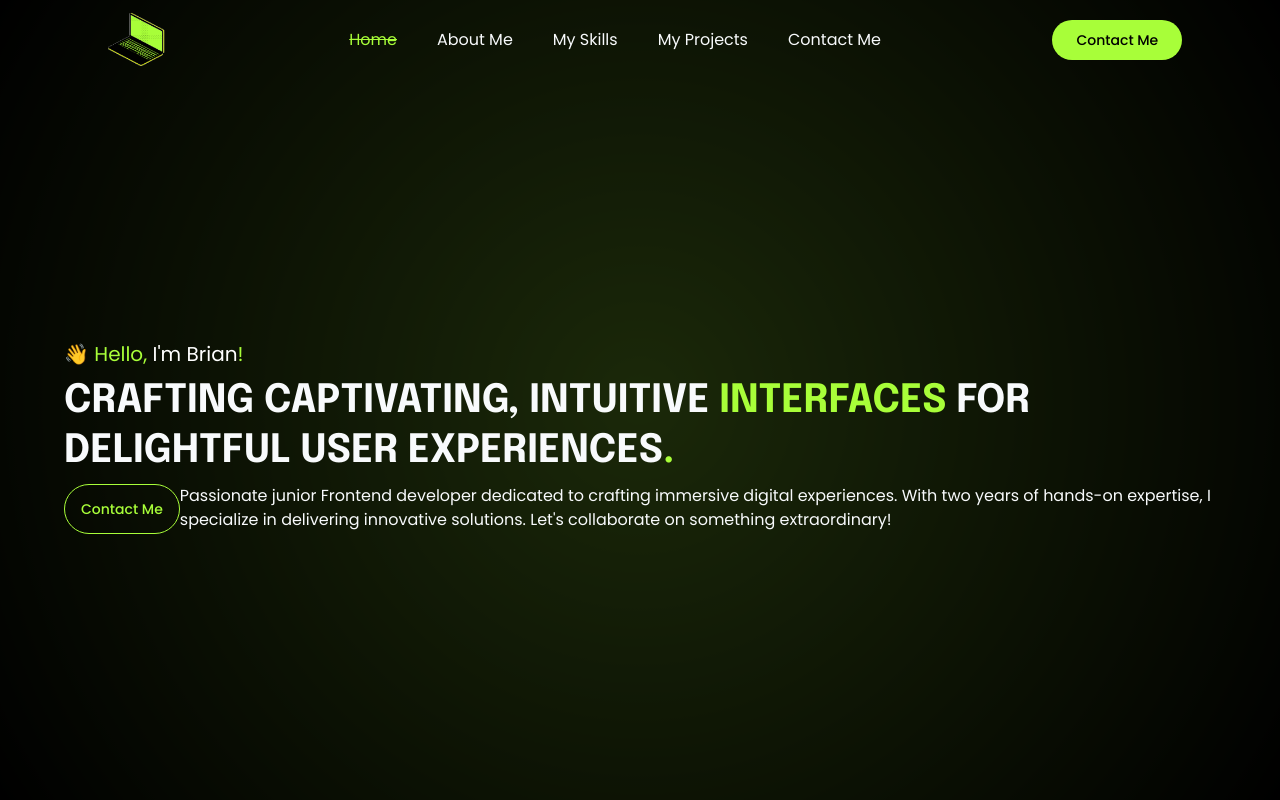
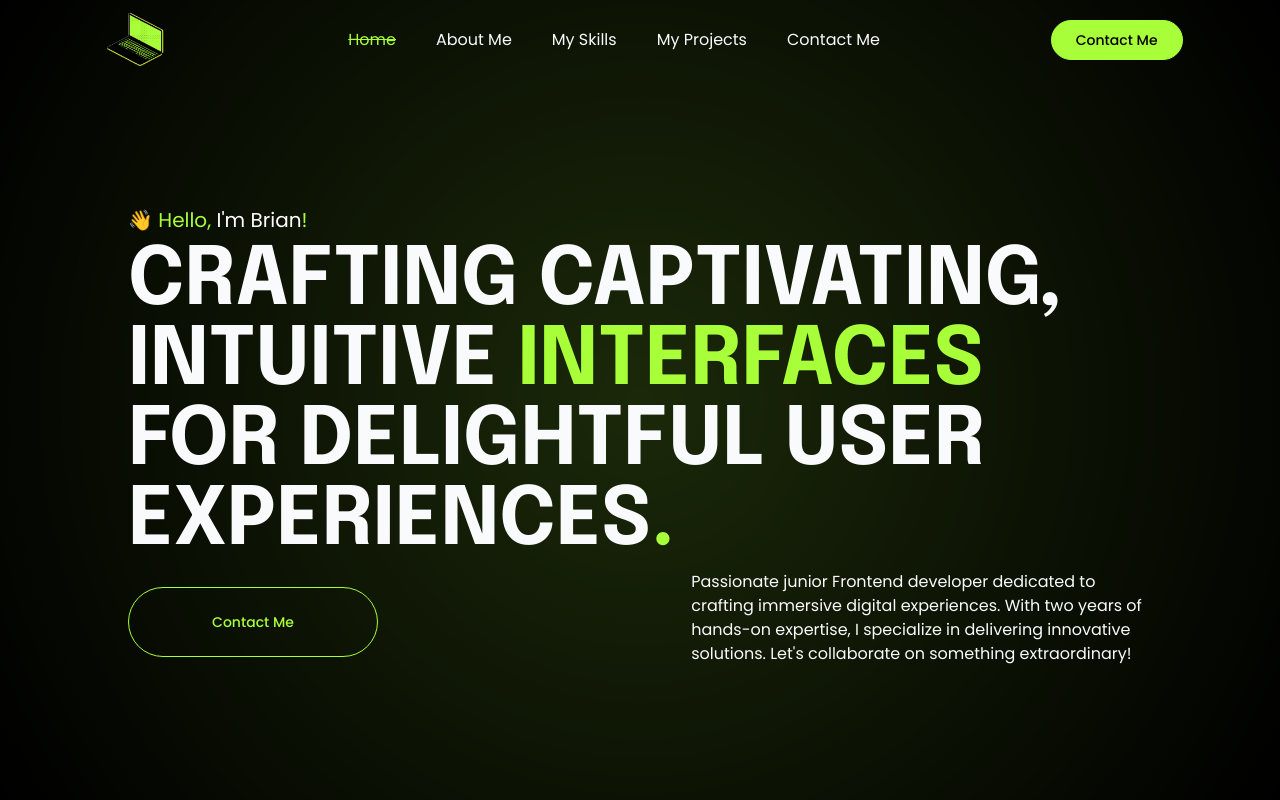
Before and after one commit to yhawbee1/My-Portfolio, a Next.js app: page / in a window 1280 px wide. Built offline with nearby package versions, Linux system fonts and the light colour scheme.

Commit message:
Create tablet and desktop home page

```diff
--- a/src/app/page.js
+++ b/src/app/page.js
@@ -2,24 +2,24 @@ import { Button } from "@/components/ui/button";
 
 export default function Home() {
   return (
-    <section className="mx-auto flex h-full w-[90%] items-center justify-center">
+    <section className="mx-auto flex h-full w-[90%] items-center justify-center xl:w-[80%] min-[1537px]:w-[75%]">
       <span className="space-y-2">
         <h3 className=" font-poppins text-brianGreen max-[320px]:text-[14px] md:text-xl ">
           👋 Hello,{" "}
           <span className="font-poppins text-white">I&apos;m Brian</span>!
         </h3>
 
-        <h1 className="font-epilogue text-[39px] font-bold uppercase leading-[50px] max-[360px]:text-[25px] max-[320px]:leading-[30px]">
+        <h1 className="font-epilogue text-[39px] font-bold uppercase leading-[50px] max-[360px]:text-[32px] max-[360px]:leading-[40px] max-[320px]:text-[25px] max-[320px]:leading-[30px] md:text-[80px] md:leading-[80px] 2xl:text-[96px]  2xl:leading-[103px] min-[1537px]:text-[120px]">
           Crafting captivating, intuitive{" "}
           <span className="text-brianGreen">interfaces</span> for delightful
           user experiences<span className="text-brianGreen">.</span>
         </h1>
 
-        <div className="flex flex-col-reverse md:flex-row">
-          <Button className="max-[320px]:h-fit h-[50px] rounded-full border border-brianGreen bg-transparent font-poppins text-brianGreen hover:bg-brianGreen hover:text-black">
+        <div className="flex flex-col-reverse md:flex-row md:items-center md:justify-between md:gap-10">
+          <Button className="h-[50px] rounded-full border border-brianGreen bg-transparent font-poppins text-brianGreen hover:bg-brianGreen hover:text-black max-[320px]:h-fit md:h-[70px] md:w-[250px]">
             Contact Me
           </Button>
-          <p className=" w-full font-poppins max-[320px]:text-[14px] max-[320px]:mb-1 mb-2 text-base">
+          <p className=" mb-2 w-full font-poppins text-base max-[320px]:mb-1 max-[320px]:text-[14px] md:w-[65%] xl:w-[45%] min-[1537px]:w-[45%]">
             Passionate junior Frontend developer dedicated to crafting immersive
             digital experiences. With two years of hands-on expertise, I
             specialize in delivering innovative solutions. Let&apos;s
--- a/src/components/Header.jsx
+++ b/src/components/Header.jsx
@@ -16,15 +16,11 @@ const Header = () => {
   ];
 
   return (
-    <header className="w-screen  md:px-3 ">
+    <header className="w-screen  md:px-3  ">
       <nav className="just flex items-center justify-between lg:justify-around">
         {/* Logo */}
         <Link href={"/"} className="relative size-20 max-[320px]:size-14">
-          <Image src="/logo.png"
-            fill
-            alt="Logo"
-            priority
-          />
+          <Image src="/logo.png" fill alt="Logo" priority />
         </Link>
 
         {/* Mobile Nav */}
@@ -37,7 +33,7 @@ const Header = () => {
           {navLinks.map((link, index) => (
             <Link href={link.Link} key={index}>
               <li
-                className={`${activePage === link.Link ? "text-brianGreen line-through" : ""} font-poppins transition-colors hover:text-brianGreen `}
+                className={`${activePage === link.Link ? "text-brianGreen line-through" : ""} font-poppins transition-colors hover:text-brianGreen hover:line-through`}
               >
                 {link.Title}
               </li>
@@ -46,7 +42,7 @@ const Header = () => {
         </ul>
 
         {/* Button */}
-        <Button className="hidden rounded-full bg-brianGreen px-6 py-2 font-poppins text-black transition-colors hover:bg-brianGreen/90 lg:block">
+        <Button className="hidden rounded-full bg-brianGreen px-6 py-2 font-poppins text-black transition-colors hover:bg-transparent hover:text-brianGreen border border-brianGreen lg:block">
           Contact Me
         </Button>
       </nav>
```
